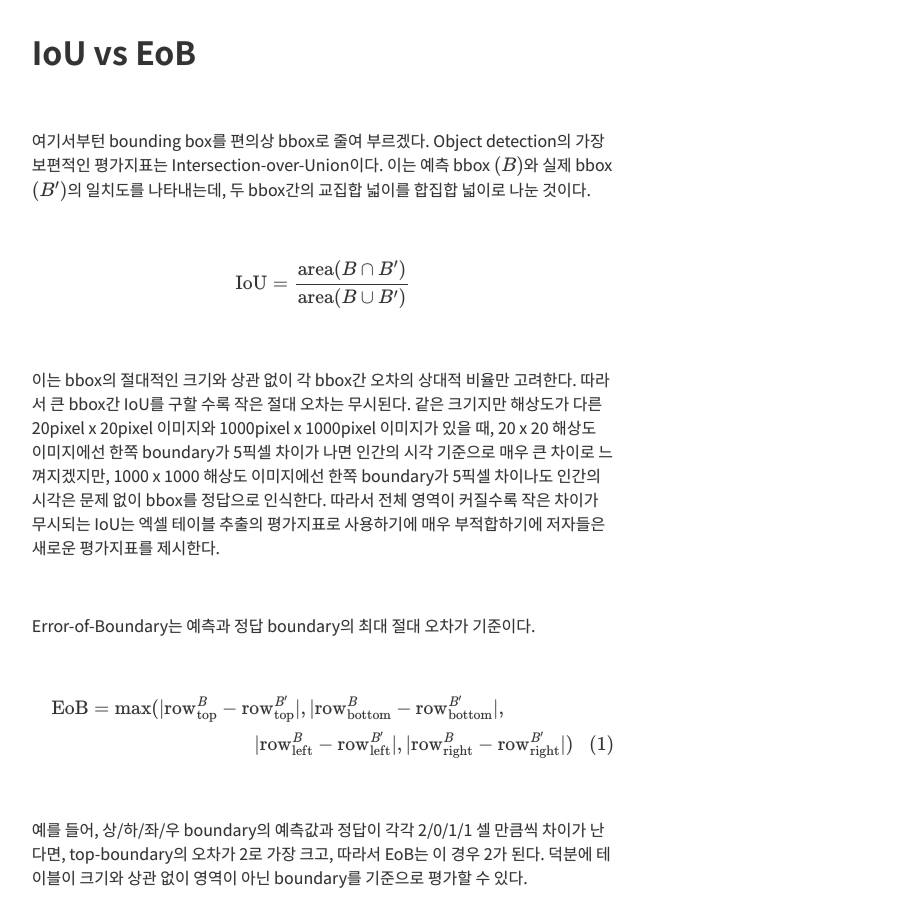
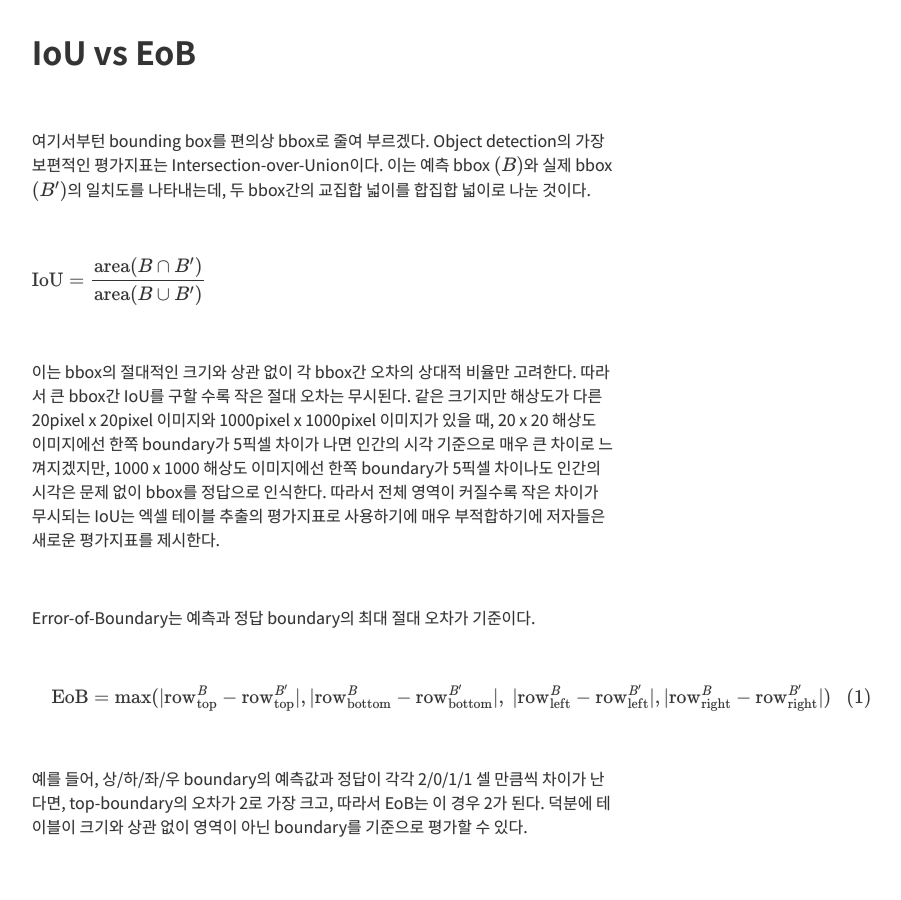
Before and after one commit to Clarit7/clarit7.github.io, a Jekyll site: the page built from _posts/2021-12-10-tablesense.md, in a window 1280 px wide and 900 px high, scrolled down 1647 px. Shown: the whole window, without its empty margins (317-1218 px from the left). Built offline with Jekyll 4.4.1, drawn with Linux system fonts in a browser that asks for light colours; some web fonts are replaced; formulas are drawn with MathJax 3; comment, search, counter and statistics services are not loaded.

Commit message:
Update 2021-12-10-tablesense.md

```diff
--- a/_posts/2021-12-10-tablesense.md
+++ b/_posts/2021-12-10-tablesense.md
@@ -57,7 +57,7 @@
 
 <br/>
 
-$$ \mathrm{IoU} = \displaystyle\frac{\mathrm{area}(B \cap B')}{\mathrm{area}(B \cup B')} $$
+$ \mathrm{IoU} = \displaystyle\frac{\mathrm{area}(B \cap B')}{\mathrm{area}(B \cup B')} $
 
 <br/>
 
@@ -69,12 +69,12 @@
 
 <br/>
 
-$$
+$
 \begin{multline}
-\mathrm{EoB} = \mathrm{max}(\vert\mathrm{row_{top}^\mathit{B}} - \mathrm{row_{top}^\mathit{B'}}\vert, \vert\mathrm{row_{bottom}^\mathit{B}} - \mathrm{row_{bottom}^\mathit{B'}}\vert, \\
+\mathrm{EoB} = \displaystyle\mathrm{max}(\vert\mathrm{row_{top}^\mathit{B}} - \mathrm{row_{top}^\mathit{B'}}\vert, \vert\mathrm{row_{bottom}^\mathit{B}} - \mathrm{row_{bottom}^\mathit{B'}}\vert, \\
 \vert\mathrm{row_{left}^\mathit{B}} - \mathrm{row_{left}^\mathit{B'}}\vert, \vert\mathrm{row_{right}^\mathit{B}} - \mathrm{row_{right}^\mathit{B'}}\vert)
 \end{multline}
-$$
+$
 
 <br/>
 
```
